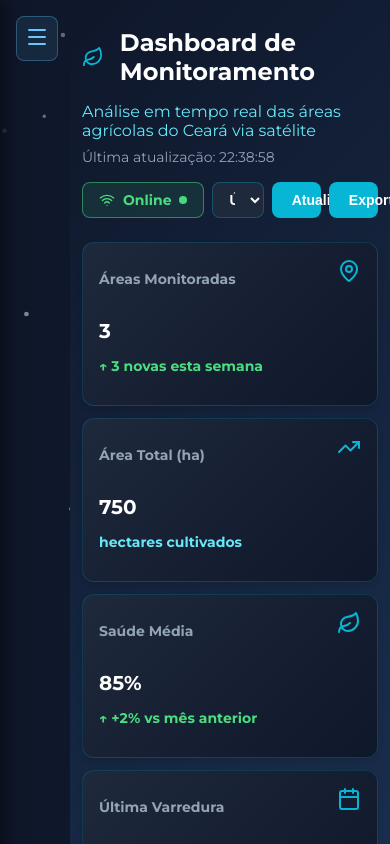
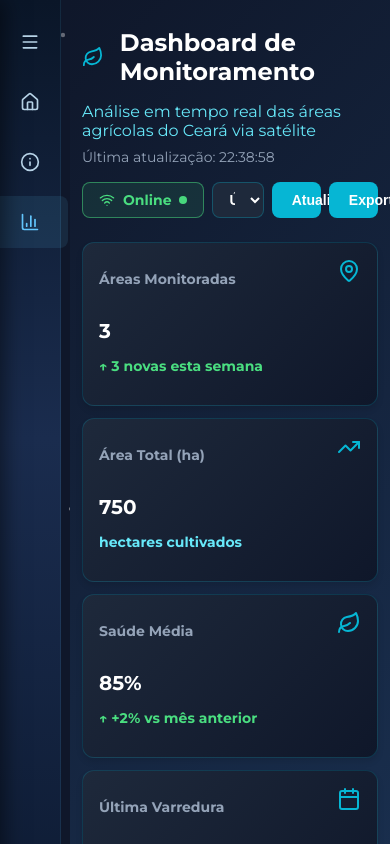
Before and after one commit to Apollo-Terra/apollo_terra_frontend, a React (Vite) app: page /dashboard in a window 390 px wide. Shown: the top 844 px of the page. Built offline with nearby package versions, Linux system fonts and the light colour scheme; no server answers.

Commit message:
fix(ui): adjust navbar icons on smaller screens

```diff
--- a/src/components/Navbar.jsx
+++ b/src/components/Navbar.jsx
@@ -1,14 +1,57 @@
-import { useState } from 'react';
-import { NavLink } from 'react-router-dom';
+import { useState, useEffect } from 'react';
+import { NavLink, useLocation } from 'react-router-dom';
 import { X, Menu, Home, Info, BarChart3 } from 'lucide-react';
 import '../styles/Navbar.css';
 import logo from '../assets/logo.png';
 
 const Navbar = () => {
   const [isOpen, setIsOpen] = useState(window.innerWidth > 768);
+  const [isMobile, setIsMobile] = useState(window.innerWidth <= 768);
+  const location = useLocation();
+
+  useEffect(() => {
+    const handleResize = () => {
+      const mobile = window.innerWidth <= 768;
+      setIsMobile(mobile);
+      setIsOpen(!mobile);
+    };
+
+    window.addEventListener('resize', handleResize);
+    return () => window.removeEventListener('resize', handleResize);
+  }, []);
+
+  const navItems = [
+    { path: '/', icon: Home, label: 'Inicio' },
+    { path: '/sobre', icon: Info, label: 'Sobre' },
+    { path: '/dashboard', icon: BarChart3, label: 'Dashboard' }
+  ];
 
   return (
     <>
+      {/* Barra lateral com ícones para mobile */}
+      {isMobile && (
+        <div className="mobile-sidebar">
+          <button
+            className="mobile-sidebar-btn"
+            onClick={() => setIsOpen(true)}
+          >
+            <Menu size={20} />
+          </button>
+          {navItems.map(({ path, icon: Icon }) => (
+            <NavLink
+              key={path}
+              to={path}
+              className={({ isActive }) =>
+                `mobile-sidebar-btn ${isActive ? 'active' : ''}`
+              }
+            >
+              <Icon size={20} />
+            </NavLink>
+          ))}
+        </div>
+      )}
+
+      {/* Navbar principal */}
       <nav className={`navbar ${isOpen ? 'open' : 'closed'}`}>
         {isOpen && (
           <button
@@ -25,38 +68,18 @@
         </div>
 
         <div className="navbar-links">
-          <NavLink
-            to="/"
-            className={({ isActive }) => (isActive ? "active" : "")}
-          >
-            <Home className="nav-icon" size={20} />
-            {isOpen && <span>Inicio</span>}
-          </NavLink>
-          <NavLink
-            to="/sobre"
-            className={({ isActive }) => (isActive ? "active" : "")}
-          >
-            <Info className="nav-icon" size={20} />
-            {isOpen && <span>Sobre</span>}
-          </NavLink>
-          <NavLink
-            to="/dashboard"
-            className={({ isActive }) => (isActive ? "active" : "")}
-          >
-            <BarChart3 className="nav-icon" size={20} />
-            {isOpen && <span>Dashboard</span>}
-          </NavLink>
+          {navItems.map(({ path, icon: Icon, label }) => (
+            <NavLink
+              key={path}
+              to={path}
+              className={({ isActive }) => (isActive ? "active" : "")}
+            >
+              <Icon className="nav-icon" size={20} />
+              {isOpen && <span>{label}</span>}
+            </NavLink>
+          ))}
         </div>
       </nav>
-
-      {!isOpen && (
-        <button
-          className="navbar-open-btn"
-          onClick={() => setIsOpen(true)}
-        >
-          <Menu size={24} />
-        </button>
-      )}
     </>
   );
 };
--- a/src/styles/Navbar.css
+++ b/src/styles/Navbar.css
@@ -195,6 +195,11 @@
   margin-left: 70px;
 }
 
+/* Barra lateral com ícones para mobile */
+.mobile-sidebar {
+  display: none;
+}
+
 /* Responsivo para tablets e mobile */
 @media (max-width: 768px) {
   .navbar {
@@ -264,11 +269,46 @@
   }
 
   .navbar-open-btn {
-    display: block;
+    display: none;
+  }
+
+  .mobile-sidebar {
+    display: flex;
+    position: fixed;
+    left: 0;
+    top: 0;
+    width: 60px;
+    height: 100vh;
+    background: linear-gradient(180deg, #0a1628 0%, #1a2c4e 50%, #0f1d36 100%);
+    flex-direction: column;
+    align-items: center;
+    padding: 1rem 0;
+    z-index: 999;
+    border-right: 1px solid rgba(100, 200, 255, 0.1);
+  }
+
+  .mobile-sidebar-btn {
+    background: transparent;
+    border: none;
+    color: #b8d4e8;
+    padding: 1rem 0.5rem;
+    cursor: pointer;
+    transition: all 0.3s ease;
+    border-radius: 8px;
+    margin-bottom: 0.5rem;
+    width: 100%;
+    display: flex;
+    justify-content: center;
+  }
+
+  .mobile-sidebar-btn:hover,
+  .mobile-sidebar-btn.active {
+    background: rgba(100, 200, 255, 0.1);
+    color: #64c8ff;
   }
 
   .main-content {
-    margin-left: 0;
+    margin-left: 60px;
     margin-top: 0;
   }
 }
```
